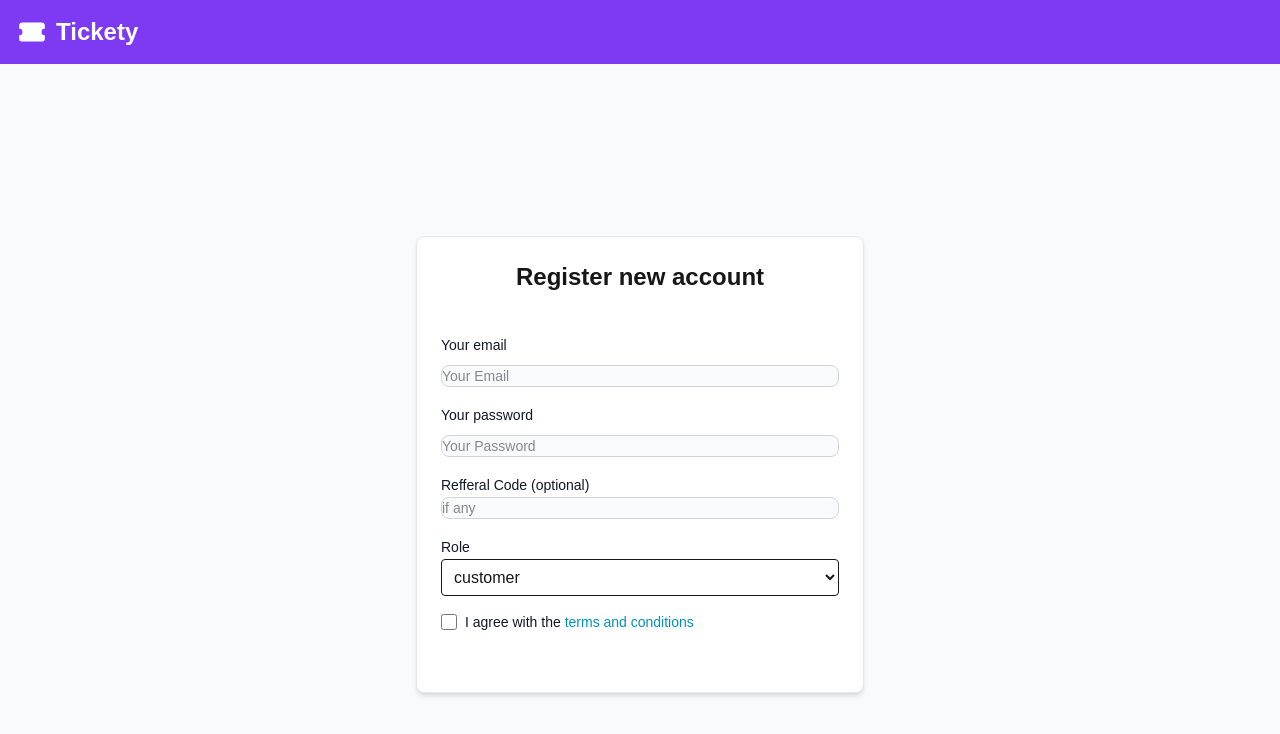
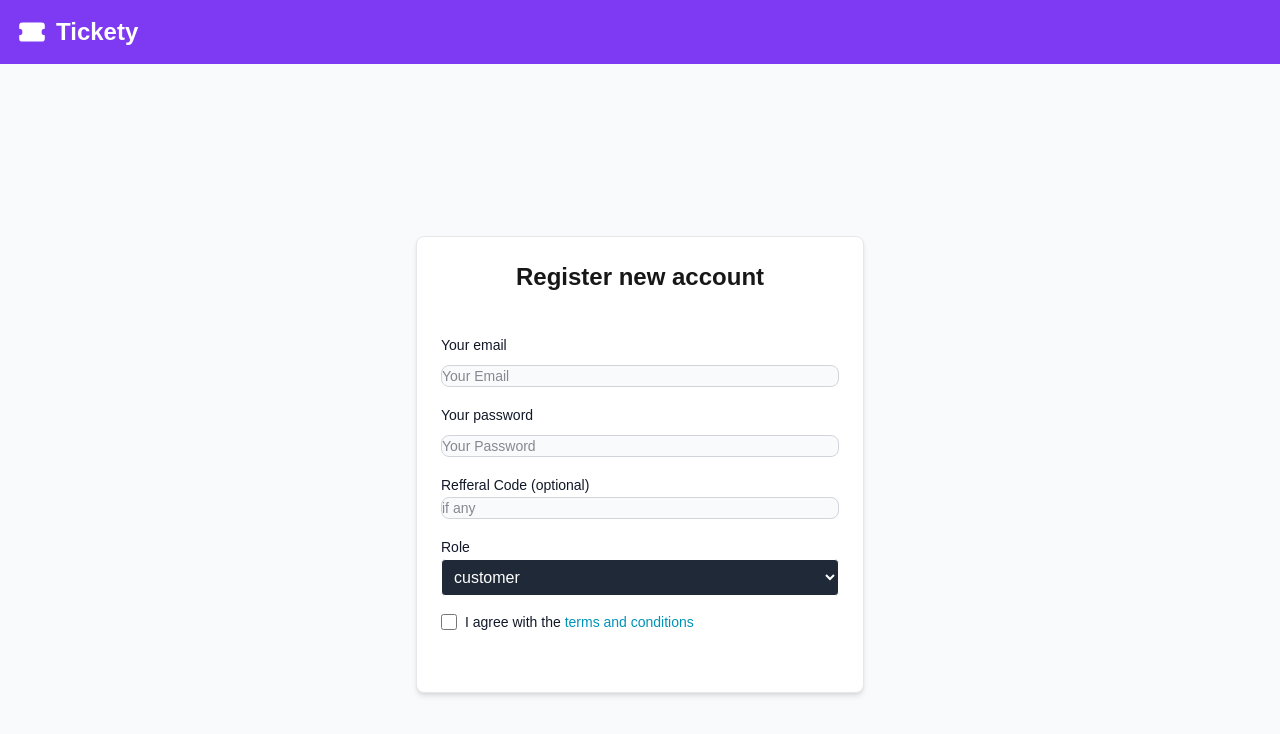
Before and after one commit to mayazhrij/JCWDAH022-Mini-Project-Tim1, a Next.js app in the folder web/: page /register in a window 1280 px wide. Shown: the top 734 px of the page. Built offline with nearby package versions, Linux system fonts and the light colour scheme; no server answers.

Commit message:
patch : invisible role dropdown on register page

```diff
--- a/web/src/app/register/page.tsx
+++ b/web/src/app/register/page.tsx
@@ -112,7 +112,7 @@ export default function RegisterPage() {
                 value={role}
                 onChange={(e) => setRole(e.target.value as 'customer' | 'organizer')}
                 disabled={isLoading}
-                className="block w-full p-2 border rounded"
+                className="block w-full p-2 border rounded bg-gray-800 text-white placeholder-gray-400 focus:outline-none focus:ring-2 focus:ring-blue-500"
               >
                 <option value="customer">customer</option>
                 <option value="organizer">organizer</option>
```
